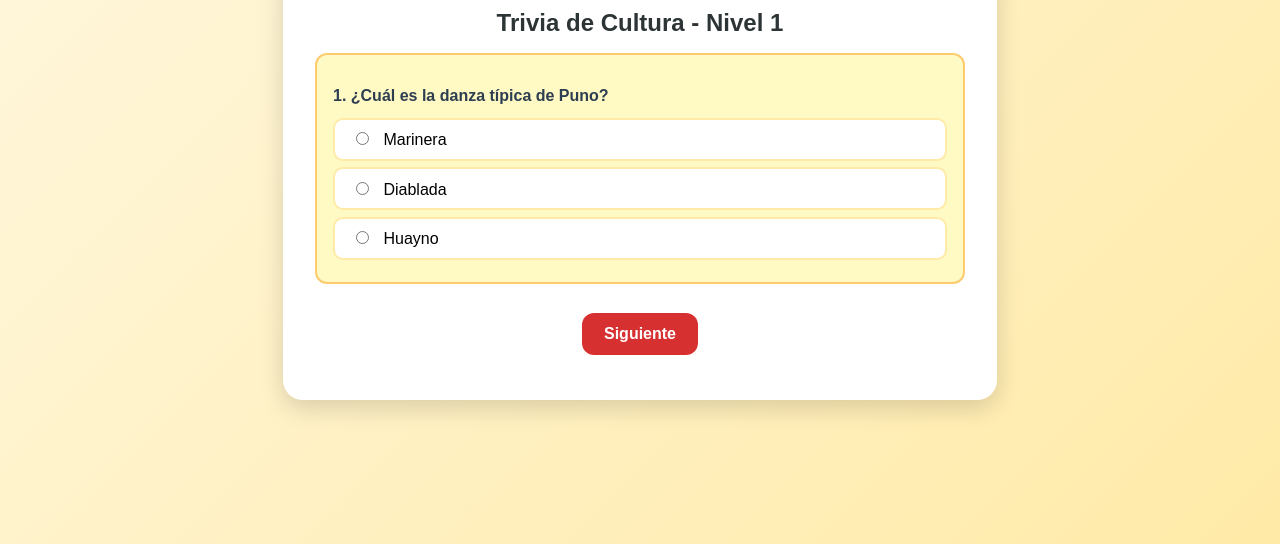
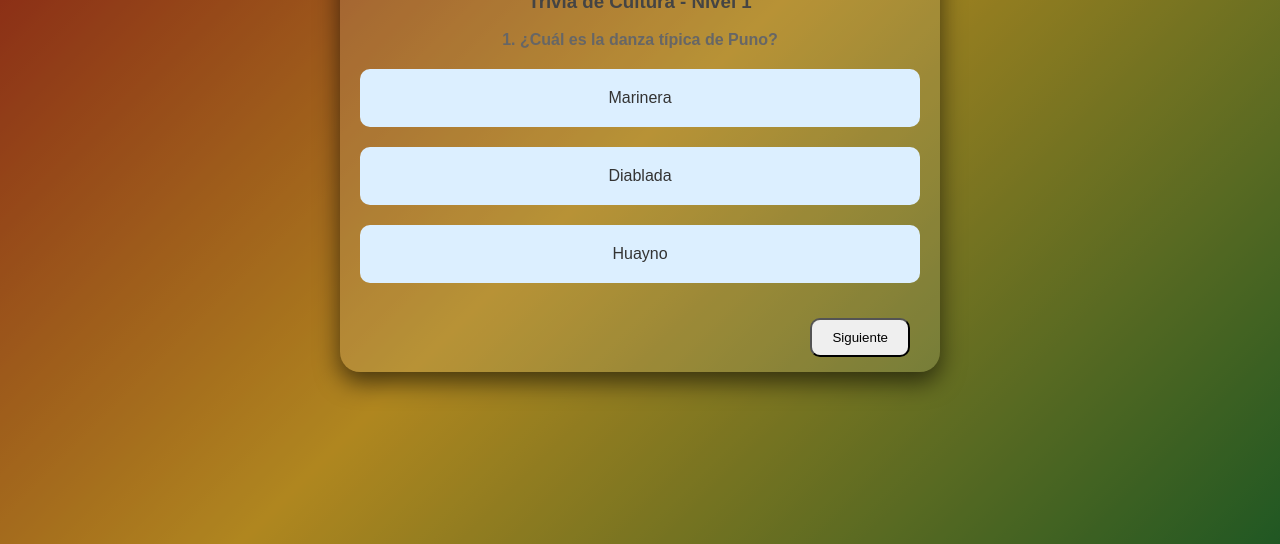
Before and after one commit to Valerianavo/Trivia, a plain HTML site: page trivia.html in a window 1280 px wide. Shown: the part 256-800 px from the top of the page. Drawn offline with Linux system fonts and the light colour scheme.

Commit message:
agregando css

```diff
--- a/css/trivia.css
+++ b/css/trivia.css
@@ -1,120 +1,76 @@
-/* ---- Reset y base ---- */
 body {
-  font-family: "Poppins", sans-serif;
-  background: linear-gradient(135deg, #fff8e1, #ffeaa7);
+  min-height: 100vh;
   margin: 0;
-  padding: 0;
+  font-family: 'Poppins', sans-serif;
   display: flex;
   justify-content: center;
   align-items: center;
-  height: 100vh;
+  position: relative;
+  background: linear-gradient(135deg, #b71c1c, #fbc02d, #2e7d32);
+  overflow: hidden;
 }
 
-/* ---- Contenedor principal ---- */
-.presentacion {
-  background: #ffffff;
-  padding: 2rem;
-  border-radius: 20px;
-  box-shadow: 0 8px 25px rgba(0,0,0,0.15);
-  text-align: center;
-  width: 90%;
-  max-width: 650px;
-  animation: fadeIn 0.8s ease-in-out;
+
+body::before {
+  content: "";
+  position: absolute;
+  inset: 0;
+  background: rgba(0, 0, 0, 0.3);
+  z-index: 0;
 }
 
-/* ---- Marca ---- */
-.titulo_marca {
-  color: #d63031; /* rojo bandera */
-  font-size: 2rem;
-  margin-bottom: 0.5rem;
-  font-weight: bold;
+.presentacion {
+  background: rgba(255, 255, 255, 0.1);
+  /* backdrop-filter: blur(20px); */
+  border-radius: 20px;
+  overflow: hidden;
+  width: 90%;
+  max-width: 600px;
+  text-align: center;
+  box-shadow: 0 10px 25px rgba(0,0,0,0.6);
+  animation: fadeIn 1s ease-in-out;
+  position: relative;
+  z-index: 1;
 }
 
-/* ---- Título de trivia ---- */
-#tituloTrivia {
-  color: #2d3436;
-  font-size: 1.5rem;
-  margin-bottom: 1rem;
+
+.marca {
+  background: #b71c1c;
+  padding: 15px;
 }
-
-/* ---- Pregunta ---- */
-.pregunta {
-  margin: 1rem 0;
-  padding: 1rem;
-  background: #fff9c4; /* amarillo suave */
-  border-radius: 12px;
-  text-align: left;
-  border: 2px solid #fdcb6e;
-}
-
-.pregunta p {
-  font-weight: bold;
-  margin-bottom: 0.8rem;
-  color: #2c3e50;
-}
-
-/* ---- Opciones ---- */
-.opcion {
-  display: block;
-  background: #ffffff;
-  border: 2px solid #ffeaa7;
-  border-radius: 10px;
-  padding: 0.6rem 1rem;
-  margin: 0.4rem 0;
-  cursor: pointer;
-  transition: 0.3s;
-}
-
-.opcion:hover {
-  background: #fdcb6e;
-  border-color: #ffcc00;
-}
-
-.opcion input {
-  margin-right: 10px;
-}
-
-/* ---- Botones ---- */
-button {
-  padding: 12px 22px;
-  margin: 0.8rem 0.5rem;
-  border: none;
-  border-radius: 12px;
-  font-size: 1rem;
-  cursor: pointer;
-  transition: 0.3s;
-  font-weight: bold;
+.titulo_marca {
+  font-size: 22px;
+  font-weight: 800;
+  margin: 0;
   color: #fff;
 }
 
-/* Botón siguiente */
-#siguienteBtn {
-  background: #d63031; /* rojo */
+#tituloTrivia{
+    color: #444;
 }
-#siguienteBtn:hover {
-  background: #b71c1c;
+.pPregunta {
+    color: #666;
 }
 
-/* Botón finalizar */
-#finalizarBtn {
-  background: #ffcc00; /* amarillo bandera */
-  color: #2d3436;
-}
-#finalizarBtn:hover {
-  background: #e6b800;
-  color: #000;
+.opcion {
+  padding: 20px;
+  border-radius: 10px;
+  background-color: rgb(220, 239, 255);
+  display: block;
+  margin: 20px 20px;
+  text-align: left;
+  font-size: 16px;
+  color: #333;
+  text-align: center;
 }
 
-/* ---- Resultado ---- */
-.resultado_titulo {
-  font-size: 1.6rem;
-  color: #d63031;
-  margin-top: 1rem;
-  font-weight: bold;
+input[type="radio"] {
+    display: none;
 }
 
-/* ---- Animaciones ---- */
-@keyframes fadeIn {
-  from { opacity: 0; transform: translateY(15px); }
-  to { opacity: 1; transform: translateY(0); }
+#siguienteBtn, #finalizarBtn {
+    margin: 15px 30px;
+    padding: 10px 20px;
+    border-radius: 10px;
+    float: right;
 }
--- a/js/trivia.js
+++ b/js/trivia.js
@@ -48,7 +48,7 @@ function mostrarPregunta() {
   const q = seleccion[indice];
   contenedor.innerHTML = `
     <div class="pregunta">
-      <p><strong>${indice + 1}. ${q.pregunta}</strong></p>
+      <p class="pPregunta"><strong>${indice + 1}. ${q.pregunta}</strong></p>
       ${q.opciones.map(op => `
         <label class="opcion">
           <input type="radio" name="pregunta" value="${op}">
```
Also changed, not shown: js/2.js (deleted, +0 -93 lines).
